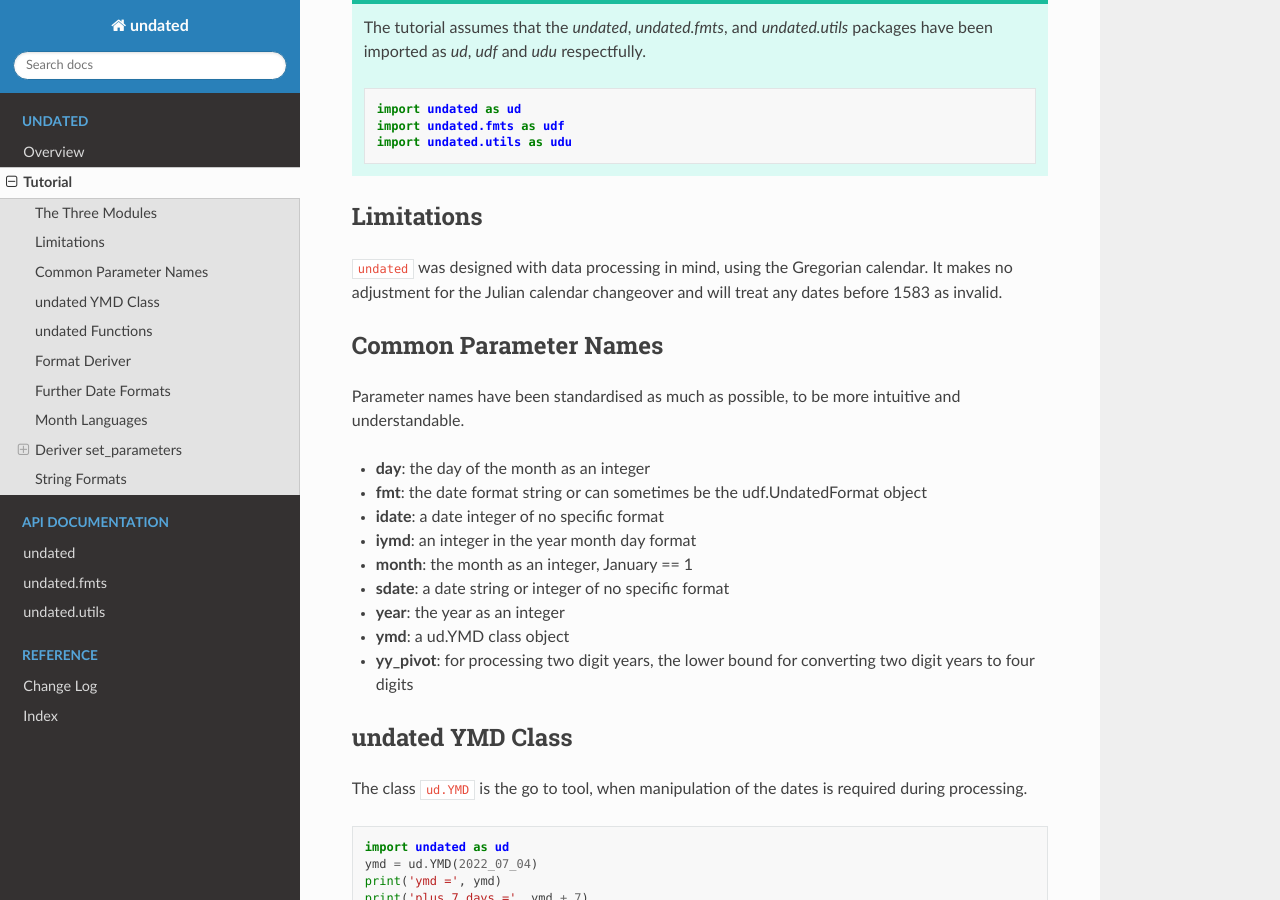
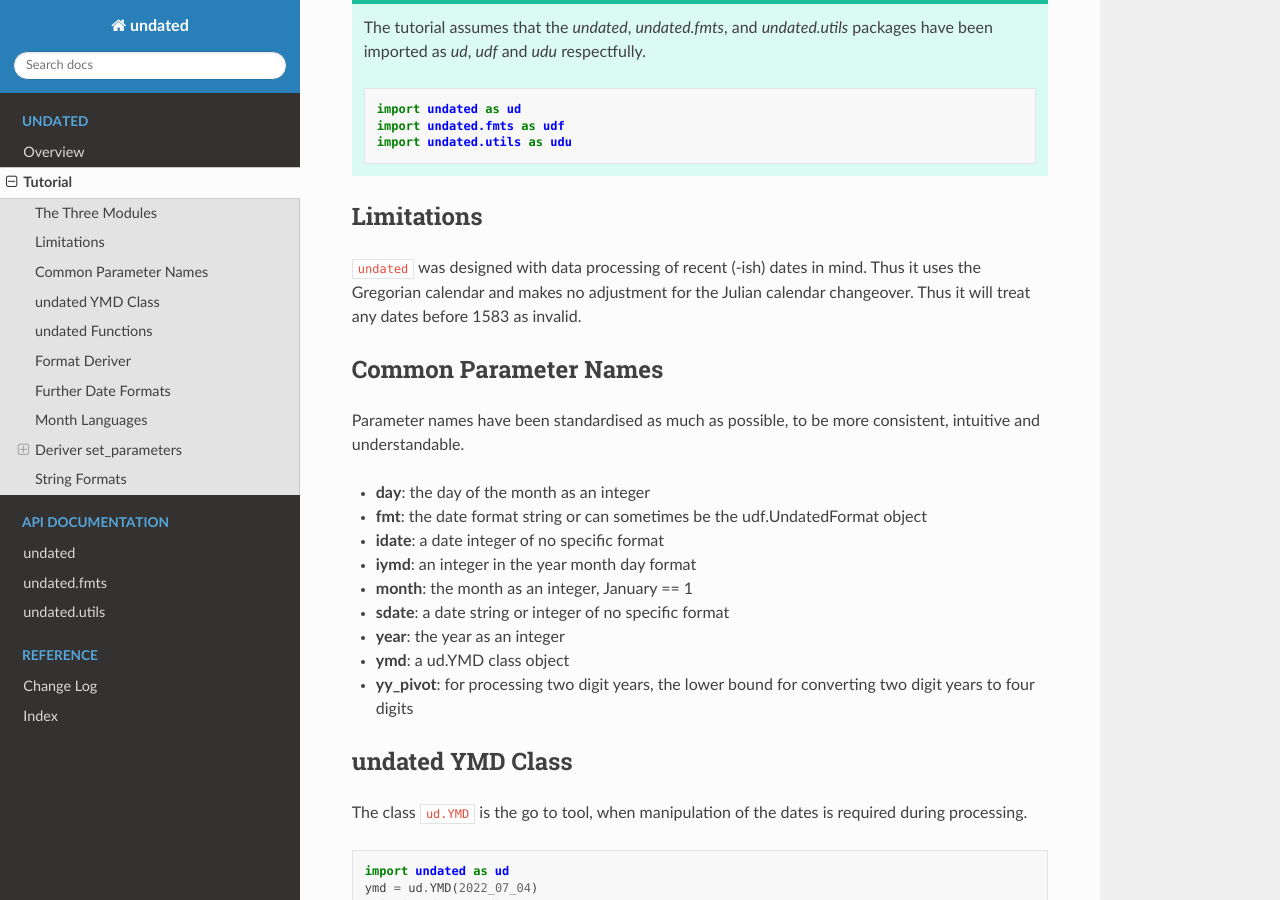
Before and after one commit to rikfair/undated, a Sphinx documentation site: the page built from docs/tutorial.rst, in a window 1280 px wide and 900 px high, scrolled down 750 px. Built offline with Sphinx 7.4.7 and the Read the Docs theme 2.0.0, drawn with Linux system fonts in a browser that asks for light colours.

Commit message:
Workflow changes

```diff
--- a/docs/tutorial.rst
+++ b/docs/tutorial.rst
@@ -36,13 +36,13 @@ and works solely with dates stored as integers in the ``Ymd`` format
 Limitations
 -----------
 
-``undated`` was designed with data processing in mind, using the Gregorian calendar.
-It makes no adjustment for the Julian calendar changeover and will treat any dates before 1583 as invalid.
+``undated`` was designed with data processing of recent (-ish) dates in mind. Thus it uses the Gregorian calendar
+and makes no adjustment for the Julian calendar changeover. Thus it will treat any dates before 1583 as invalid.
 
 Common Parameter Names
 ----------------------
 
-Parameter names have been standardised as much as possible, to be more intuitive and understandable.
+Parameter names have been standardised as much as possible, to be more consistent, intuitive and understandable.
 
 - **day**: the day of the month as an integer
 - **fmt**: the date format string or can sometimes be the udf.UndatedFormat object
```
Also changed, not shown: 4 other files.
